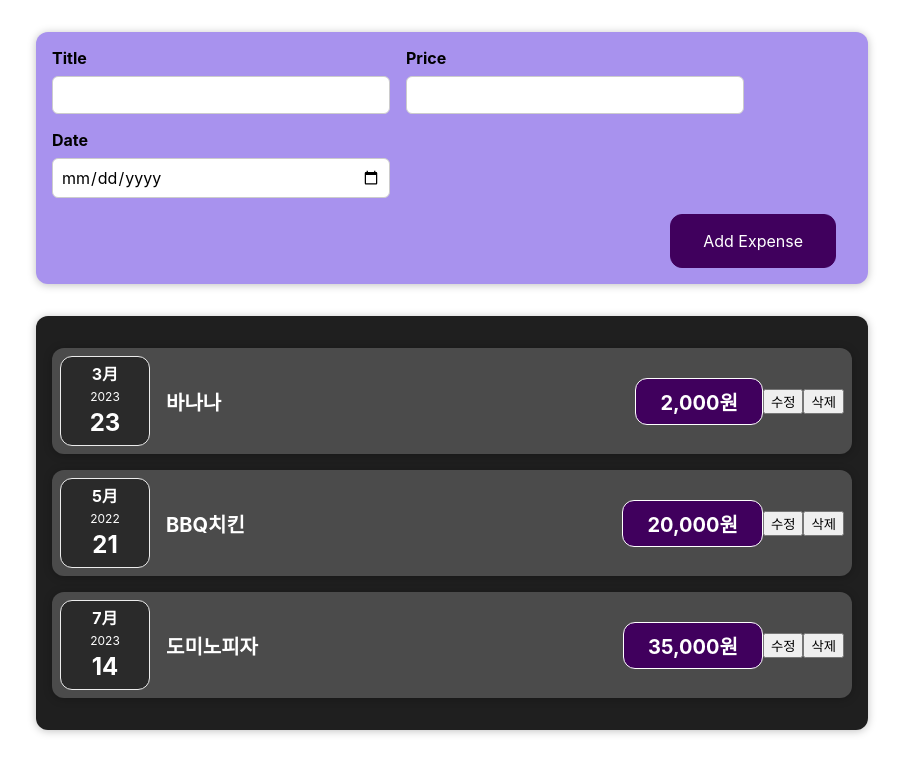
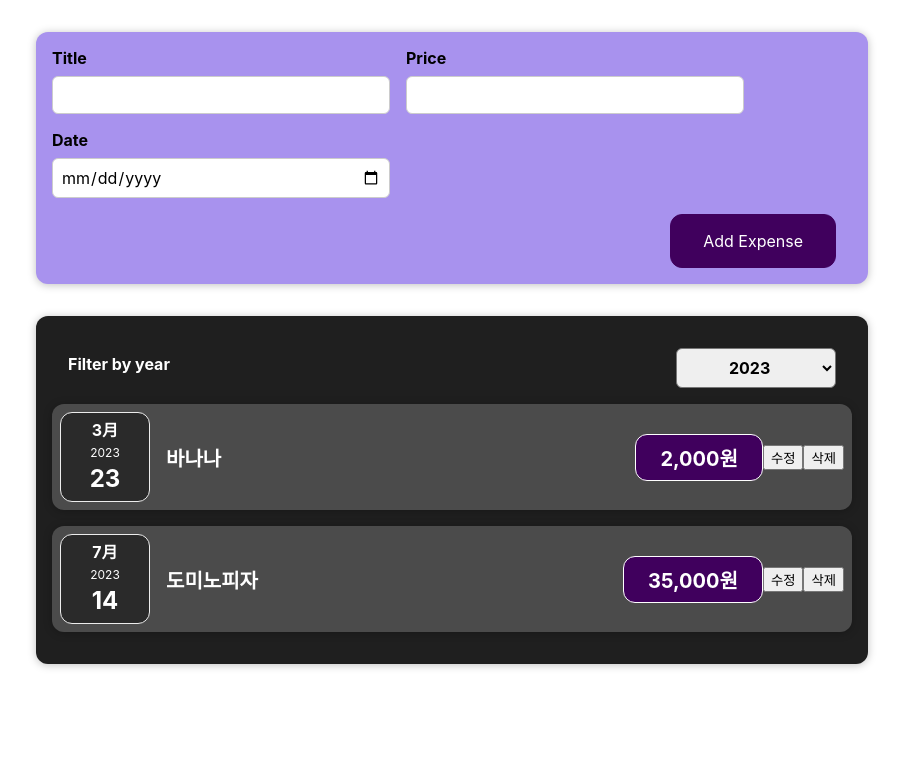
Before and after one commit to Ajeabal/react-study202308, a React (Create React App) app: page / in a window 1280 px wide. Shown: the top 774 px of the page, without its empty margins (188-1091 px from the left). Built offline with nearby package versions, Linux system fonts and the light colour scheme.

Commit message:
동적 리스트 렌더링

```diff
--- a/src/App.js
+++ b/src/App.js
@@ -6,19 +6,28 @@ const App = () => {
   // 지출 항목 객체 배열
   const expenses = [
     {
+      id: 1,
       title: "바나나",
       price: 2000,
       date: new Date(2023, 3 - 1, 23),
     },
     {
+      id: 2,
       title: "BBQ치킨",
       price: 20000,
       date: new Date(2022, 5 - 1, 21),
     },
     {
+      id: 3,
       title: "도미노피자",
       price: 35000,
       date: new Date(2023, 7 - 1, 14),
+    },
+    {
+      id: 4,
+      title: "엽떡",
+      price: 17000,
+      date: new Date(2021, 3 - 1, 28),
     },
   ];
 
--- /dev/null
+++ b/src/components/Expenses/ExpenseFilter.css
@@ -0,0 +1,24 @@
+.expenses-filter {
+  color: white;
+  padding: 0 1rem;
+}
+
+.expenses-filter__control {
+  display: flex;
+  width: 100%;
+  align-items: center;
+  justify-content: space-between;
+  margin: 1rem 0;
+}
+
+.expenses-filter label {
+  font-weight: bold;
+  margin-bottom: 0.5rem;
+}
+
+.expenses-filter select {
+  font: inherit;
+  padding: 0.5rem 3rem;
+  font-weight: bold;
+  border-radius: 6px;
+}
--- /dev/null
+++ b/src/components/Expenses/ExpenseFilter.js
@@ -0,0 +1,27 @@
+import React from "react";
+import "./ExpenseFilter.css";
+
+const ExpenseFilter = ({ filtered }) => {
+  const dropdownChangeHandler = (e) => {
+    // console.log(e.target.value);
+    const selectedYear = e.target.value;
+    // selectedYear가 ExpenseList에서 사용할 수 있도록 올려보내기
+    filtered(selectedYear);
+  };
+  return (
+    <div className="expenses-filter">
+      <div className="expenses-filter__control">
+        <label>Filter by year</label>
+        <select onChange={dropdownChangeHandler}>
+          <option value="2023">2023</option>
+          <option value="2022">2022</option>
+          <option value="2021">2021</option>
+          <option value="2020">2020</option>
+          <option value="2019">2019</option>
+        </select>
+      </div>
+    </div>
+  );
+};
+// value={selected} onChange={dropdownChangeHandler}
+export default ExpenseFilter;
--- a/src/components/Expenses/ExpenseList.js
+++ b/src/components/Expenses/ExpenseList.js
@@ -1,26 +1,39 @@
-import React from "react";
+import React, { useState } from "react";
 import ExpenseItem from "./ExpenseItem";
 import "./ExpenseList.css";
+import Card from "../UI/Card";
+import ExpenseFilter from "./ExpenseFilter";
 
 const ExpenseList = ({ items }) => {
+  // selectedYear를 상태 변수로
+  const [filteredYear, setFilteredYear] = useState(
+    new Date().getFullYear().toString()
+  );
+  // 자식 컴포넌트 ExpenseFilter에 있는 선택연도를 끌어올리는 함수.
+  const filterHandler = (selectedYear) => {
+    setFilteredYear(selectedYear);
+  };
+  // EXpenseItem을 동적 렌더링하기
+  // const interateExpenseItem = () => {
+  // const renderArray = [];
+  // for (const item of items) {
+  //   renderArray.push(
+  //     <ExpenseItem title={item.title} price={item.price} date={item.date} />
+  //   );
+  // }
+  // return items.map((item) => (
+  //   <ExpenseItem title={item.title} price={item.price} date={item.date} />
+  // ));
+  // };
   return (
-    <div className="expenses">
-      <ExpenseItem
-        title={items[0].title}
-        price={items[0].price}
-        date={items[0].date}
-      />
-      <ExpenseItem
-        title={items[1].title}
-        price={items[1].price}
-        date={items[1].date}
-      />
-      <ExpenseItem
-        title={items[2].title}
-        price={items[2].price}
-        date={items[2].date}
-      />
-    </div>
+    <Card className="expenses">
+      <ExpenseFilter filtered={filterHandler} />
+      {items
+        .filter((item) => item.date.getFullYear().toString() === filteredYear)
+        .map(({ id, title, price, date }) => (
+          <ExpenseItem key={id} title={title} price={price} date={date} />
+        ))}
+    </Card>
   );
 };
 
```
